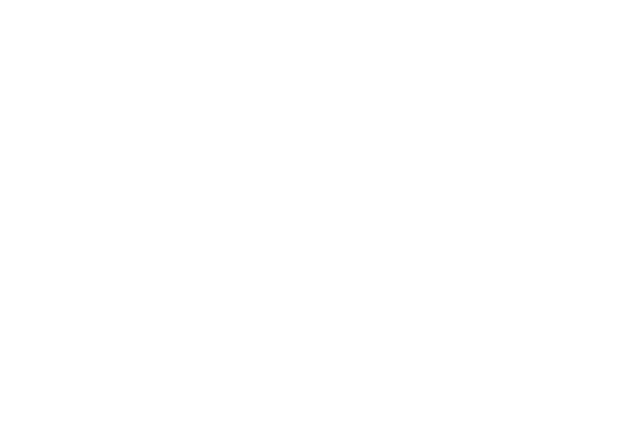
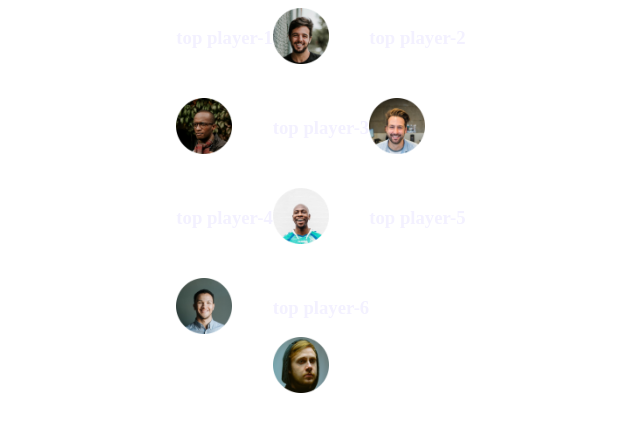
Before and after one commit to anurag14201/leader-baord-anu, a plain HTML site: page index.html in a window 1280 px wide. Shown: the whole page, without its empty margins (319-959 px from the left). Drawn offline with Linux system fonts and the light colour scheme; a web font is replaced by a local one.

Commit message:
almost first

```diff
--- a/index.html
+++ b/index.html
@@ -9,20 +9,57 @@
     <!-- styles -->
     <link rel="stylesheet" href="styles/stlye.css">
 </head>
+
+<body>
     <header>
-    <section>
+        <section class="continer">
+            <main>
                 <div class="top-players">
                     <div class="players">
                         <div class="player">
+                            <h3 class="player-name">top player-1</h3>
+                        </div>
+                        <div class="player">
+                            <img src="images/players/player-1.png" alt="">
+                        </div>
+                        <div class="player">
+                            <h3 class="player-name">top player-2</h3>
+                        </div>
+                        <div class="player">
+                            <img src="images/players/player-2.png" alt="">
+                        </div>
+                        <div class="player">
+                            <h3 class="player-name">top player-3</h3>
+                        </div>
+                        <div class="player">
+                            <img src="images/players/player-3.png" alt="">
+                        </div>
+                        <div class="player">
+                            <h3 class="player-name">top player-4</h3>
+                        </div>
 
+                        <div class="player">
+                            <img src="images/players/player-4.png" alt="">
+                        </div>
+                        <div class="player">
+                            <h3 class="player-name">top player-5</h3>
+                        </div>
+                        <div class="player">
+                            <img src="images/players/player-5.png" alt="">
+                        </div>
+                        <div class="player">
+                            <h3 class="player-name">top player-6</h3>
+                            <img src="images/players/player-6.png" alt="">
+                        </div>
                     </div>
 
                 </div>
                 </div>
+            </main>
+
         </section>
     </header>
 
-<body>
 
 </body>
 
--- a/styles/stlye.css
+++ b/styles/stlye.css
@@ -0,0 +1,33 @@
+@import url('https://fonts.googleapis.com/css2?family=Cormorant+SC:wght@500&display=swap');
+
+body {
+    font-family: 'Cormorant SC', serif;
+    color: #F3F1FF;
+}
+
+.container {
+    background-color: #FFFFFF;
+    width: 870px;
+    padding: 30px;
+}
+
+main {
+    display: flex;
+    justify-content: center;
+}
+
+.players {
+    display: grid;
+    grid-template-columns: repeat(3, 1fr);
+    grid-row-gap: 30px;
+}
+
+.player img {
+    width: 56px;
+    height: 56px;
+}
+
+.player-name {
+    margin left: 16px;
+
+}
```
Lines whose indentation alone changed are shown as unchanged.
